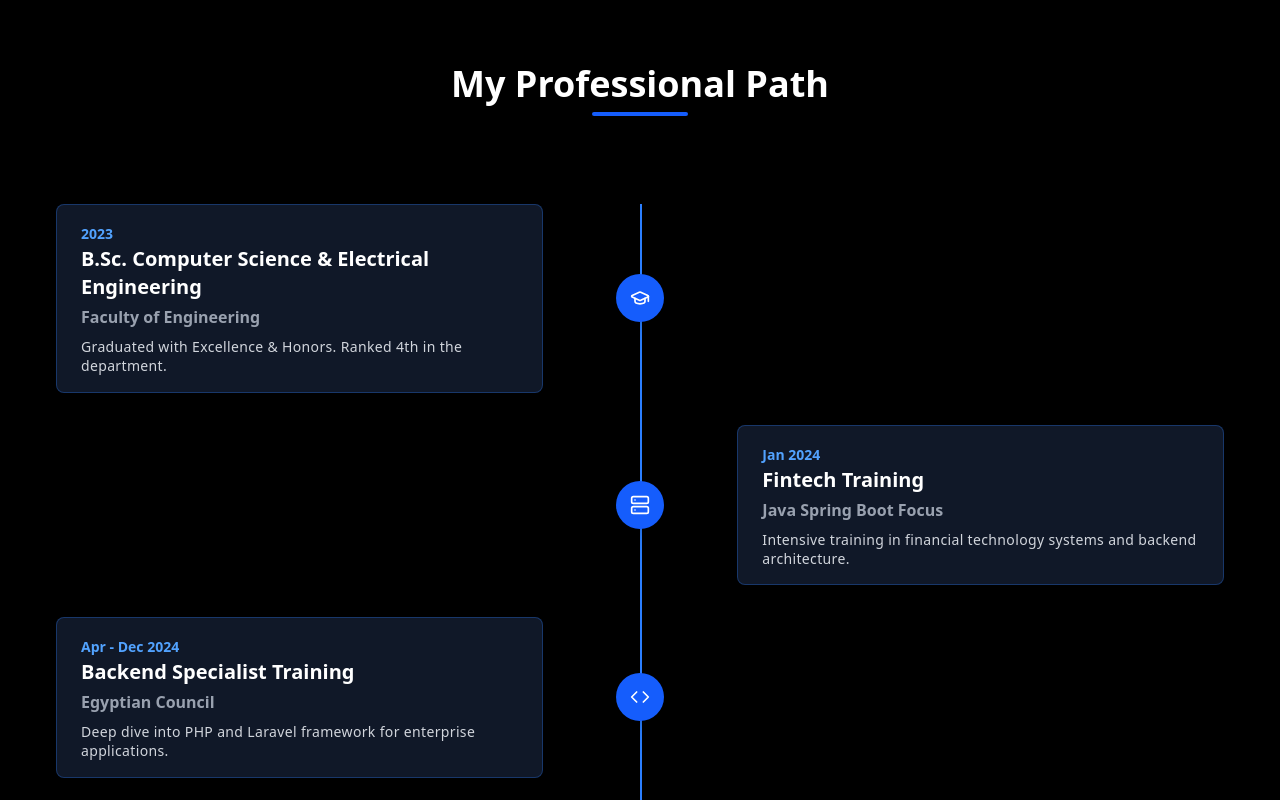
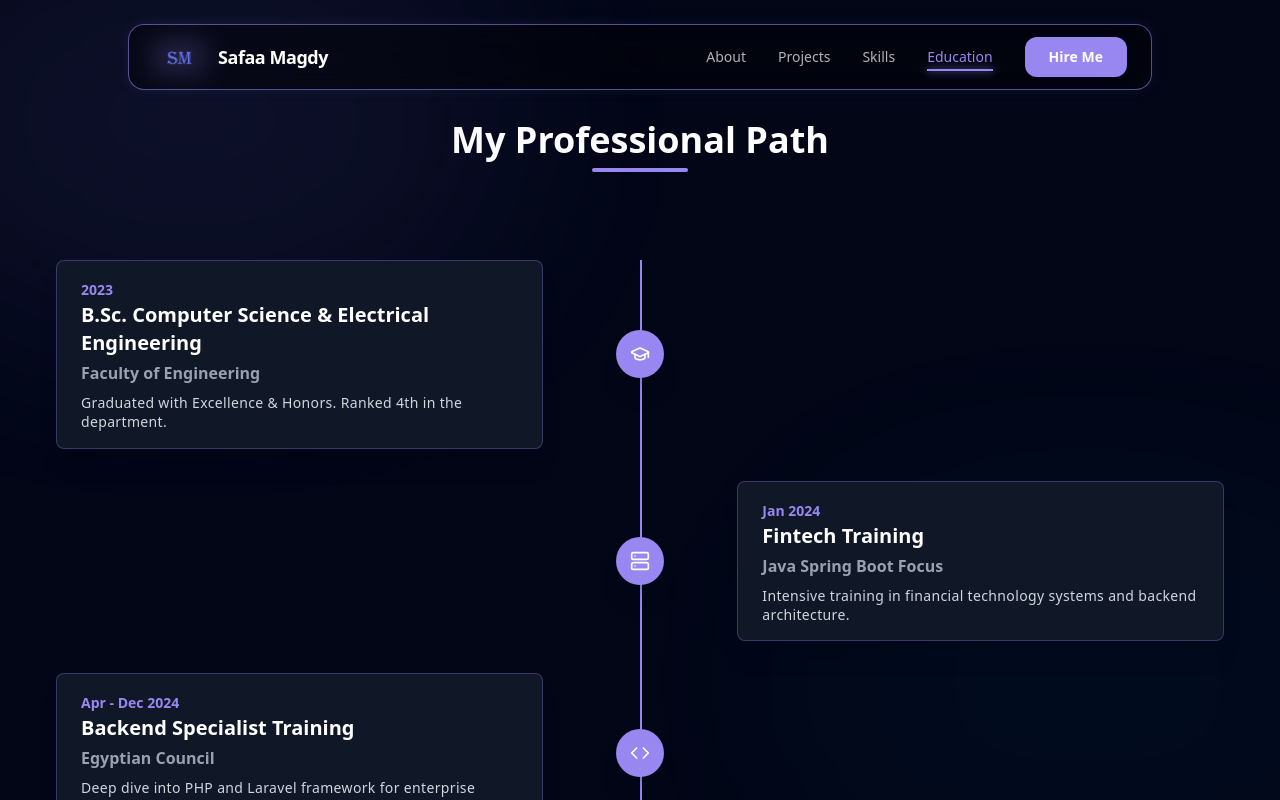
Before and after one commit to SafaaMagdyAwad/my-portfolio, a React (Vite) app: page /education in a window 1280 px wide. Shown: the top 800 px of the page. Built offline with nearby package versions, Linux system fonts and the light colour scheme.

Commit message:
education

```diff
--- a/src/pages/ProfessionalJourney.jsx
+++ b/src/pages/ProfessionalJourney.jsx
@@ -1,6 +1,8 @@
 import React from 'react';
 import { motion } from 'framer-motion';
 import { Briefcase, GraduationCap, Code, Server } from 'lucide-react';
+import { Footer } from '../components/Footer';
+import { Navbar } from '../components/Navbar';
 
 const TimelineItem = ({ date, title, organization, description, icon: Icon, index }) => {
   return (
@@ -12,11 +14,11 @@ const TimelineItem = ({ date, title, organization, description, icon: Icon, inde
       className={`mb-8 flex justify-between items-center w-full ${index % 2 === 0 ? 'flex-row-reverse' : ''}`}
     >
       <div className="order-1 w-5/12"></div>
-      <div className="z-20 flex items-center order-1 bg-blue-600 shadow-xl w-12 h-12 rounded-full">
+      <div className="z-20 flex items-center order-1 bg-[#9987f1] shadow-xl w-12 h-12 rounded-full">
         <Icon className="mx-auto text-white" size={20} />
       </div>
-      <div className="order-1 bg-gray-900 rounded-lg shadow-xl w-5/12 px-6 py-4 border border-blue-500/30">
-        <span className="mb-3 font-bold text-blue-400 text-sm">{date}</span>
+      <div className="order-1 bg-gray-900 rounded-lg shadow-xl w-5/12 px-6 py-4 border border-[#9987f1]/30">
+        <span className="mb-3 font-bold text-[#9987f1] text-sm">{date}</span>
         <h3 className="mb-1 font-bold text-white text-xl">{title}</h3>
         <h4 className="mb-2 font-semibold text-gray-400 text-md">{organization}</h4>
         <p className="text-sm leading-snug tracking-wide text-gray-300 text-opacity-100">
@@ -60,20 +62,33 @@ const ProfessionalJourney = () => {
   ];
 
   return (
-    <div className="bg-black py-16 min-h-screen font-sans">
-      <div className="container mx-auto px-4 w-full h-full">
+    <div className="min-h-screen relative bg-[#020617] font-display text-slate-100 antialiased selection:bg-[#9987f1]/30 overflow-x-hidden transition-colors duration-500">
+      {/* Background grid (moved to CSS class) */}
+      <div className="fixed inset-0 bg-grid-pattern pointer-events-none" />
+      <div className="fixed top-[-10%] left-[-10%] w-[50%] h-[50%] bg-[#9987f1]/10 blur-[120px] rounded-full pointer-events-none animate-pulse" />
+      <div
+        className="fixed bottom-[-10%] right-[-10%] w-[50%] h-[50%] bg-cyan-500/5 blur-[120px] rounded-full pointer-events-none animate-pulse"
+        style={{ animationDelay: "2s" }}
+      />
+
+      <Navbar />
+
+      <div className="container mt-30 mx-auto px-4 w-full h-full">
+
         <div className="text-center mb-12">
           <h2 className="text-4xl font-extrabold text-white mb-2">My Professional Path</h2>
-          <div className="h-1 w-24 bg-blue-600 mx-auto rounded-full"></div>
+          <div className="h-1 w-24 bg-[#9987f1] mx-auto rounded-full"></div>
         </div>
         <div className="relative wrap overflow-hidden p-10 h-full">
-          <div className="border-2-2 absolute border-opacity-20 border-blue-500 h-full border" style={{ left: '50%' }}></div>
+          <div className="border-2-2 absolute border-[#9987f1] border-[#9987f1] h-full border" style={{ left: '50%' }}></div>
           {milestones.map((item, index) => (
             <TimelineItem key={index} {...item} index={index} />
           ))}
         </div>
       </div>
+      <Footer />
     </div>
+
   );
 };
 
```
